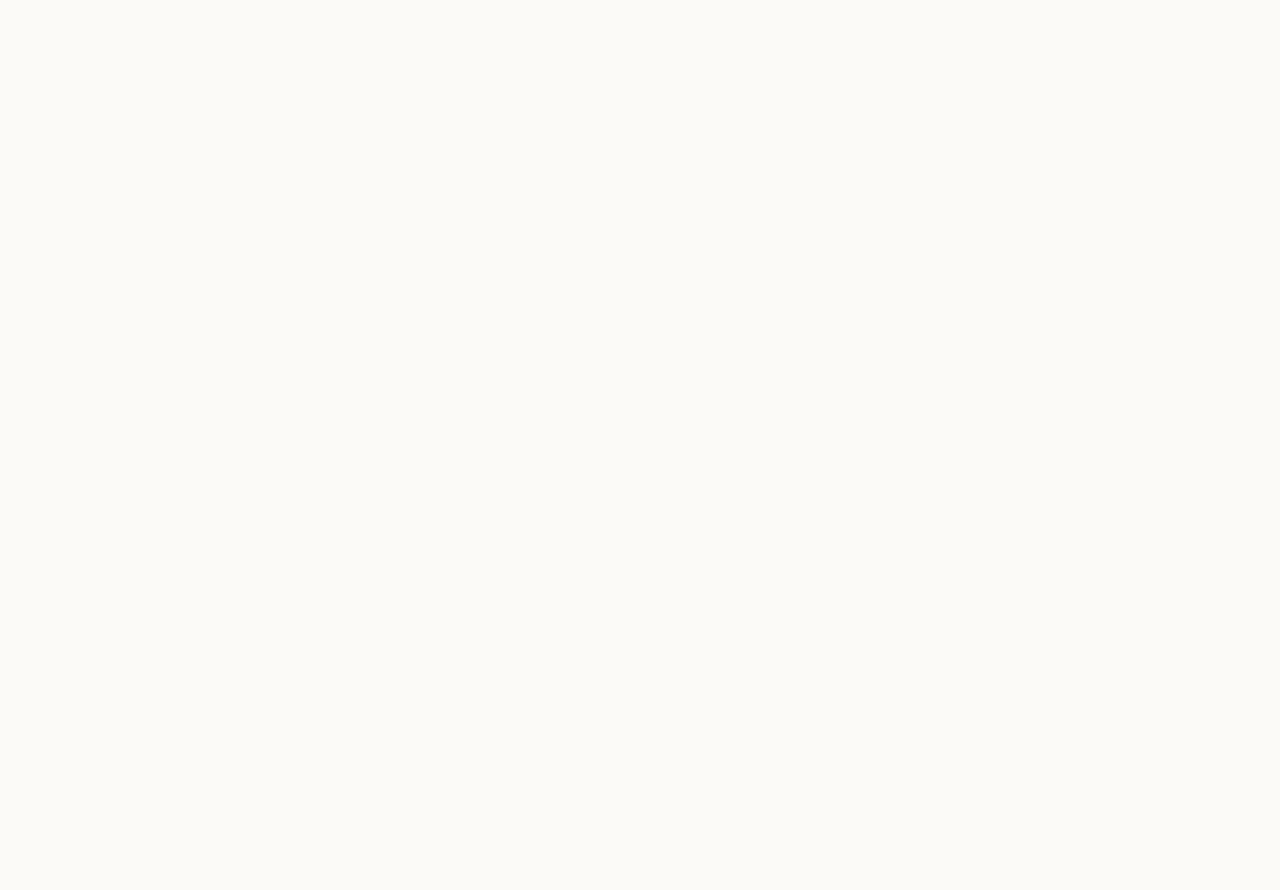
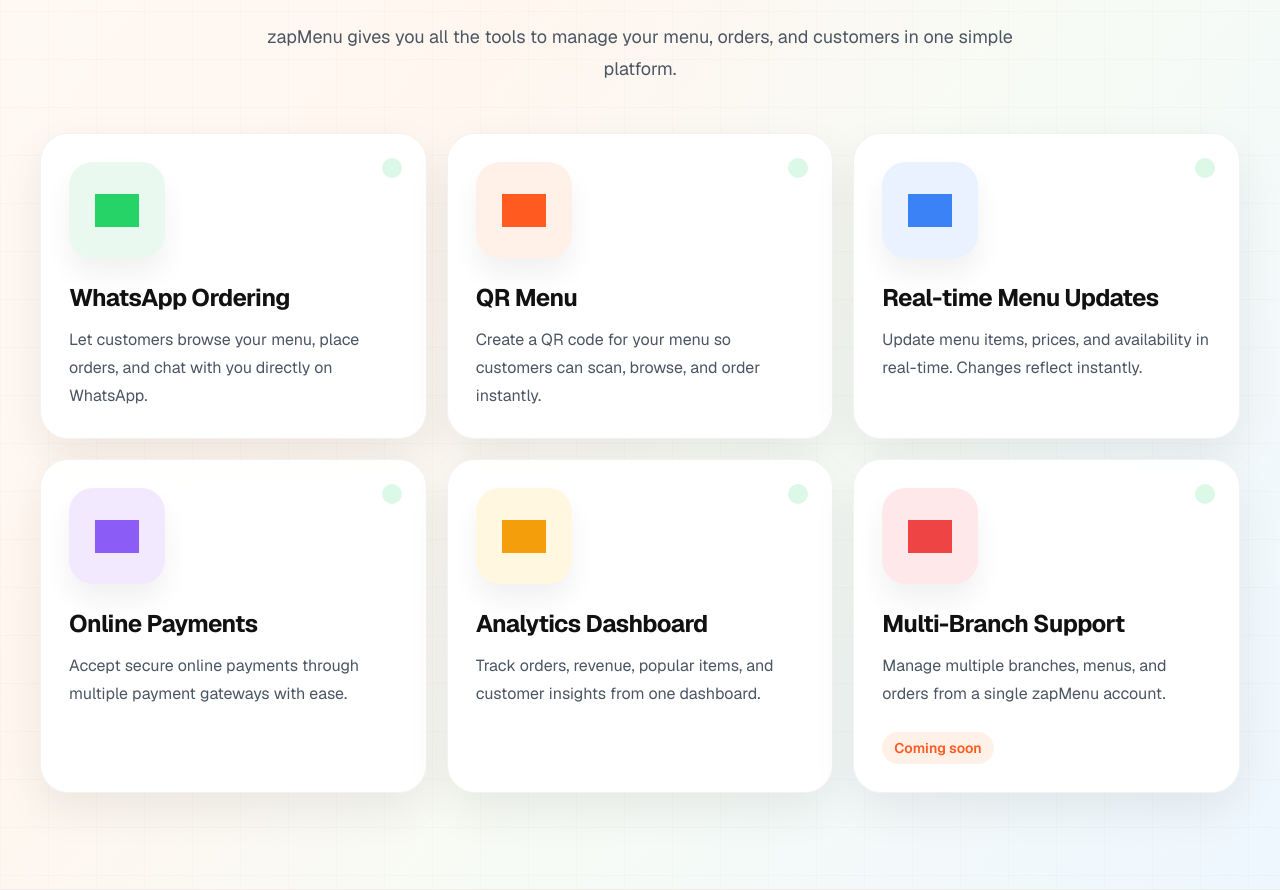
Before and after one commit to NimnaKs/zap-menu, a Next.js app: page / in a window 1280 px wide. Shown: the part 1160-2050 px from the top of the page. Before the commit the page ends 944 px from the top, so only its background shows below. Built offline with nearby package versions, Linux system fonts and the light colour scheme; grey boxes are pictures that could not be loaded.

Commit message:
feat: refine feature section cards and status messaging

```diff
--- a/app/page.tsx
+++ b/app/page.tsx
@@ -24,6 +24,52 @@
     background: "bg-[#eaf1ff]",
   },
 ];
+
+const featureCards = [
+  {
+    icon: "simple-icons/whatsapp",
+    title: "WhatsApp Ordering",
+    text: "Let customers browse your menu, place orders, and chat with you directly on WhatsApp.",
+    accent: "bg-[#e9f9ef]",
+    iconColor: "text-[#25d366]",
+  },
+  {
+    icon: "lucide/qr-code",
+    title: "QR Menu",
+    text: "Create a QR code for your menu so customers can scan, browse, and order instantly.",
+    accent: "bg-[#fff1e8]",
+    iconColor: "text-[#ff5a1f]",
+  },
+  {
+    icon: "lucide/pencil-line",
+    title: "Real-time Menu Updates",
+    text: "Update menu items, prices, and availability in real-time. Changes reflect instantly.",
+    accent: "bg-[#eaf1ff]",
+    iconColor: "text-[#3b82f6]",
+  },
+  {
+    icon: "lucide/credit-card",
+    title: "Online Payments",
+    text: "Accept secure online payments through multiple payment gateways with ease.",
+    accent: "bg-[#f2e9ff]",
+    iconColor: "text-[#8b5cf6]",
+  },
+  {
+    icon: "lucide/bar-chart-3",
+    title: "Analytics Dashboard",
+    text: "Track orders, revenue, popular items, and customer insights from one dashboard.",
+    accent: "bg-[#fff7df]",
+    iconColor: "text-[#f59e0b]",
+  },
+  {
+    icon: "lucide/store",
+    title: "Multi-Branch Support",
+    text: "Manage multiple branches, menus, and orders from a single zapMenu account.",
+    accent: "bg-[#ffe8ea]",
+    iconColor: "text-[#ef4444]",
+    badge: "Coming soon",
+  },
+] as const;
 
 function WebIcon({
   name,
@@ -86,7 +132,7 @@
         </div>
       </header>
 
-      <section className="relative overflow-hidden border-b border-black/5 bg-[linear-gradient(125deg,#fffaf5_0%,#fff6ef_34%,#f7fbf5_62%,#eef7ff_100%)]">
+      <section className="relative overflow-hidden bg-[linear-gradient(125deg,#fffaf5_0%,#fff6ef_34%,#f7fbf5_62%,#eef7ff_100%)]">
         <div
           aria-hidden="true"
           className="absolute inset-0 opacity-45 [background-image:linear-gradient(rgba(21,21,21,0.035)_1px,transparent_1px),linear-gradient(90deg,rgba(21,21,21,0.035)_1px,transparent_1px)] [background-size:40px_40px] sm:[background-size:48px_48px]"
@@ -159,10 +205,54 @@
         </div>
       </section>
 
-      <section className="mx-auto flex max-w-[1280px] flex-wrap items-center justify-center gap-3 px-4 py-5 text-center text-sm text-zinc-600 sm:px-8 lg:justify-start lg:px-10">
-        <span className="font-semibold text-zinc-900">Built for fast setup</span>
-        <span className="h-1 w-1 rounded-full bg-zinc-300" />
-        <span>Menus, order flow, and updates stay simple for daily use.</span>
+      <section className="relative overflow-hidden border-b border-black/5 bg-[linear-gradient(125deg,#fffaf5_0%,#fff6ef_34%,#f7fbf5_62%,#eef7ff_100%)] py-20 sm:py-24">
+        <div
+          aria-hidden="true"
+          className="absolute inset-0 opacity-45 [background-image:linear-gradient(rgba(21,21,21,0.035)_1px,transparent_1px),linear-gradient(90deg,rgba(21,21,21,0.035)_1px,transparent_1px)] [background-size:40px_40px] sm:[background-size:48px_48px]"
+        />
+
+        <div className="relative mx-auto max-w-[1280px] px-4 sm:px-8 lg:px-10">
+          <div className="mx-auto max-w-4xl text-center">
+            <div className="inline-flex items-center gap-2 rounded-full border border-[#ff5a1f]/15 bg-white px-4 py-2 text-sm font-bold uppercase tracking-[0.18em] text-[#ff5a1f] shadow-sm">
+              <WebIcon name="lucide/zap" className="h-4 w-4" />
+              Powerful Features
+            </div>
+            <h2 className="mx-auto mt-6 max-w-4xl text-4xl font-bold tracking-tight text-[#111111] sm:text-5xl lg:text-6xl">
+              Everything You Need to
+              <br className="hidden sm:block" />
+              Run Your Restaurant <span className="text-[#ff5a1f]">Smarter</span>
+            </h2>
+            <p className="mx-auto mt-5 max-w-3xl text-lg leading-8 text-[#4b5563]">
+              zapMenu gives you all the tools to manage your menu, orders, and customers in one
+              simple platform.
+            </p>
+          </div>
+
+          <div className="mt-12 grid gap-5 md:grid-cols-2 xl:grid-cols-3">
+            {featureCards.map((feature) => (
+              <article
+                key={feature.title}
+                className="group relative overflow-hidden rounded-[1.75rem] border border-black/5 bg-white/95 p-7 shadow-[0_18px_45px_rgba(17,17,17,0.07)] transition-all duration-300 hover:-translate-y-1 hover:shadow-[0_24px_55px_rgba(17,17,17,0.12)]"
+              >
+                <div className="pointer-events-none absolute right-6 top-6 h-5 w-5 rounded-full bg-[#d9f8e4] opacity-90 transition-transform duration-300 group-hover:scale-125" />
+                <div
+                  className={`grid h-24 w-24 place-items-center rounded-[1.5rem] ${feature.accent} text-4xl shadow-[0_16px_28px_rgba(17,17,17,0.06)]`}
+                >
+                  <WebIcon name={feature.icon} className={`h-11 w-11 ${feature.iconColor}`} />
+                </div>
+                <h3 className="mt-6 text-2xl font-bold tracking-tight text-[#111111]">
+                  {feature.title}
+                </h3>
+                <p className="mt-3 max-w-sm text-base leading-7 text-[#4b5563]">{feature.text}</p>
+                {"badge" in feature ? (
+                  <span className="mt-6 inline-flex rounded-full bg-[#fff1e8] px-3 py-1.5 text-sm font-semibold text-[#ff5a1f]">
+                    {feature.badge}
+                  </span>
+                ) : null}
+              </article>
+            ))}
+          </div>
+        </div>
       </section>
     </main>
   );
```
